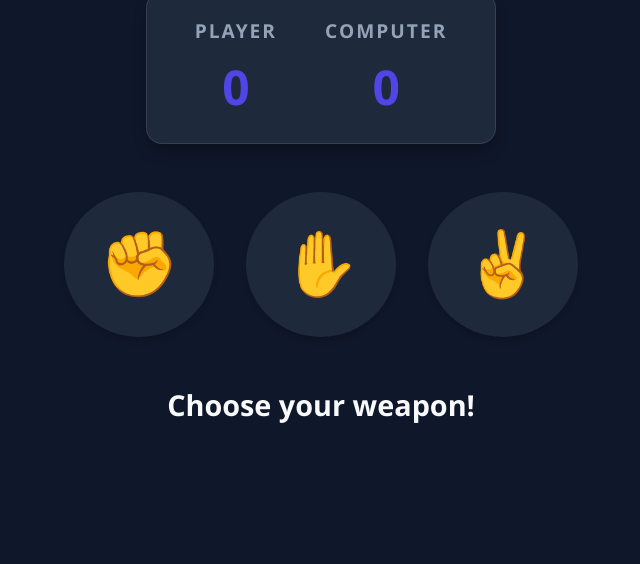
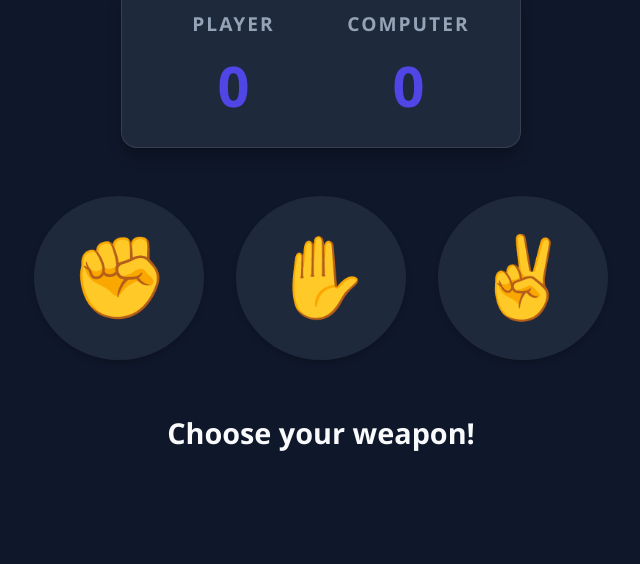
Before and after one commit to birukasmerom191919-ship-it/Rock_Paper_Scissors_Game, a plain HTML site: page index.html in a window 1280 px wide. Shown: the part 236-800 px from the top of the page, without its empty margins (319-959 px from the left). Drawn offline with Linux system fonts and the light colour scheme.

Commit message:
commited

```diff
--- a/Style.css
+++ b/Style.css
@@ -1,4 +1,3 @@
-/* Modern CSS Design */
 :root {
   --primary: #4f46e5;
   --bg: #0f172a;
@@ -14,36 +13,47 @@ body {
   flex-direction: column;
   align-items: center;
   justify-content: center;
-  min-height: 100vh;
+  /* 100dvh accounts for mobile browser address bars */
+  min-height: 100dvh;
   margin: 0;
+  padding: 1rem;
+  box-sizing: border-box;
+  text-align: center;
 }
 
+/* Fluid Typography: scales smoothly between 2rem and 3rem based on screen width */
 h1 {
-  margin-bottom: 0.5rem;
-  font-size: 2.5rem;
+  margin-bottom: 1rem;
+  font-size: clamp(2rem, 5vw, 3rem);
   letter-spacing: 1px;
 }
 
-/* Scoreboard Styling */
+/* Scoreboard */
 .scoreboard {
   display: flex;
-  gap: 3rem;
+  flex-wrap: wrap; /* Allows stacking on extremely small screens */
+  justify-content: center;
+  gap: clamp(1.5rem, 4vw, 3rem);
   background: var(--card-bg);
-  padding: 1.5rem 3rem;
+  padding: clamp(1rem, 3vw, 1.5rem) clamp(1.5rem, 5vw, 3rem);
   border-radius: 16px;
-  margin-bottom: 3rem;
+  margin-bottom: clamp(2rem, 5vw, 3rem);
   box-shadow: 0 10px 15px -3px rgba(0, 0, 0, 0.3);
   border: 1px solid rgba(255, 255, 255, 0.1);
+  width: 100%;
+  max-width: 400px;
+  box-sizing: border-box;
 }
 
 .score-card {
   text-align: center;
+  flex: 1;
   min-width: 80px;
 }
 
 .score-card h2 {
   margin: 0 0 10px 0;
-  font-size: 1.2rem;
+  font-size: clamp(0.9rem, 2vw, 1.2rem);
   color: #94a3b8;
   text-transform: uppercase;
   letter-spacing: 2px;
@@ -51,56 +61,70 @@ h1 {
 
 .score-card p {
   margin: 0;
-  font-size: 3rem;
+  font-size: clamp(2.5rem, 6vw, 3.5rem);
   font-weight: bold;
   color: var(--primary);
 }
 
-/* Game Buttons Styling */
+/* Choices Area */
 .choices {
   display: flex;
-  gap: 2rem;
+  flex-wrap: wrap; /* Prevents squishing on tiny phones */
+  justify-content: center;
+  gap: clamp(1rem, 3vw, 2rem);
+  width: 100%;
+  max-width: 600px;
 }
 
 button {
   background: var(--card-bg);
   border: 3px solid transparent;
   color: var(--text);
-  font-size: 4rem;
-  padding: 2rem;
+  font-size: clamp(3rem, 8vw, 5rem); /* Emojis will scale smoothly */
+  padding: clamp(1rem, 3vw, 2rem);
   border-radius: 50%;
   cursor: pointer;
-  transition: all 0.3s ease;
+  transition:
+    transform 0.2s ease,
+    border-color 0.2s ease,
+    box-shadow 0.2s ease;
   box-shadow: 0 4px 6px -1px rgba(0, 0, 0, 0.2);
+  /* Keeps buttons structurally sound */
+  flex: 0 1 auto;
 }
 
-/* Hover and Click Animations */
-button:hover {
-  transform: translateY(-10px) scale(1.1);
-  border-color: var(--primary);
-  box-shadow: 0 20px 25px -5px rgba(79, 70, 229, 0.4);
+/* Hover effects ONLY apply on devices with a mouse (prevents sticky mobile taps) */
+@media (hover: hover) {
+  button:hover {
+    transform: translateY(-10px) scale(1.1);
+    border-color: var(--primary);
+    box-shadow: 0 20px 25px -5px rgba(79, 70, 229, 0.4);
+  }
 }
 
+/* Active click/tap effect for ALL devices */
 button:active {
   transform: translateY(0) scale(0.95);
 }
 
-/* Result Text Styling */
+/* Result Text */
 .result {
-  margin-top: 3rem;
-  font-size: 1.8rem;
+  margin-top: clamp(2rem, 5vw, 3rem);
+  font-size: clamp(1.2rem, 4vw, 1.8rem);
   font-weight: 600;
-  height: 2.5rem;
-  text-align: center;
+  min-height: 3rem; /* Prevents layout from jumping up and down */
+  display: flex;
+  align-items: center;
+  justify-content: center;
+  padding: 0 1rem;
 }
 
-/* Dynamic Colors for Win/Lose/Draw */
 .winner {
   color: #10b981;
-} /* Green */
+}
 .loser {
   color: #ef4444;
-} /* Red */
+}
 .draw {
   color: #eab308;
-} /* Yellow */
+}
```
